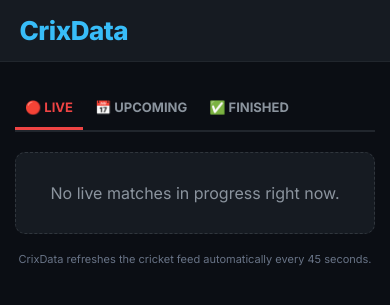
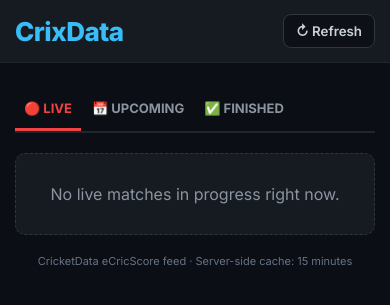
Before and after one commit to krishnahirwal16-alt/CrixData-v2, a Flask app: page / in a window 390 px wide. Shown: the top 305 px of the page. Run offline with Flask 3, Linux system fonts and the light colour scheme.

Commit message:
Refactor index.html for improved layout and features
Updated the HTML structure and styles for the CrixData application, including a refresh button and improved tab functionality.

```diff
--- a/templates/index.html
+++ b/templates/index.html
@@ -30,6 +30,7 @@
             padding: 15px 5%;
             display: flex;
             align-items: center;
+            justify-content: space-between;
         }
 
         .brand {
@@ -37,6 +38,21 @@
             font-weight: 800;
             color: #38bdf8;
             letter-spacing: -0.5px;
+        }
+
+        .refresh-btn {
+            border: 1px solid #30363d;
+            background: #0d1117;
+            color: #c9d1d9;
+            border-radius: 8px;
+            padding: 8px 12px;
+            cursor: pointer;
+            font-weight: 600;
+        }
+
+        .refresh-btn:hover {
+            border-color: #38bdf8;
+            color: #38bdf8;
         }
 
         .container {
@@ -93,12 +109,12 @@
         .card-meta {
             display: flex;
             justify-content: space-between;
+            gap: 12px;
             font-size: 12px;
             color: #38bdf8;
             font-weight: 600;
             margin-bottom: 10px;
             text-transform: uppercase;
-            gap: 12px;
         }
 
         .match-teams {
@@ -125,6 +141,7 @@
         .score {
             color: #38bdf8;
             text-align: right;
+            white-space: nowrap;
         }
 
         .status-box {
@@ -159,11 +176,12 @@
             border: 1px dashed #30363d;
         }
 
-        .refresh-note {
+        .note {
             text-align: center;
             color: #687386;
             font-size: 11px;
             margin-top: 18px;
+            line-height: 1.5;
         }
 
         @media (max-width: 600px) {
@@ -172,12 +190,16 @@
             }
 
             .tab-btn {
-                padding: 12px 10px;
+                padding: 12px 9px;
                 font-size: 13px;
             }
 
             .info-grid {
                 grid-template-columns: 1fr;
+            }
+
+            .navbar {
+                padding: 14px 15px;
             }
         }
     </style>
@@ -187,11 +209,16 @@
 
 <nav class="navbar">
     <div class="brand">CrixData</div>
+
+    <button class="refresh-btn" onclick="manualRefresh()">
+        ↻ Refresh
+    </button>
 </nav>
 
 <div class="container">
 
     <div class="tabs">
+
         <button
             class="tab-btn live-tab active"
             data-tab="live"
@@ -215,18 +242,26 @@
         >
             ✅ FINISHED
         </button>
+
     </div>
 
     <!-- LIVE -->
     <div id="live" class="section active">
+
         {% for m in matches.live %}
+
         <div class="card" style="border-left: 4px solid #ef4444;">
+
             <div class="card-meta">
-                <span>{{ m.series }}</span>
+                <span>
+                    {{ m.series }}
+                    {% if m.match_type %} · {{ m.match_type }}{% endif %}
+                </span>
                 <span>LIVE</span>
             </div>
 
             <div class="match-teams">
+
                 <div class="team-row">
                     <span class="team-name">{{ m.t1 }}</span>
                     <span class="score">{{ m.t1_score }}</span>
@@ -236,6 +271,7 @@
                     <span class="team-name">{{ m.t2 }}</span>
                     <span class="score">{{ m.t2_score }}</span>
                 </div>
+
             </div>
 
             <div class="status-box" style="color: #ef4444;">
@@ -243,6 +279,7 @@
             </div>
 
             <div class="info-grid">
+
                 <div class="info-item">
                     Venue: <span>{{ m.venue }}</span>
                 </div>
@@ -250,25 +287,38 @@
                 <div class="info-item">
                     Time: <span>{{ m.ist_time }}</span>
                 </div>
+
             </div>
+
         </div>
+
         {% else %}
+
         <div class="empty-msg">
             No live matches in progress right now.
         </div>
+
         {% endfor %}
+
     </div>
 
     <!-- UPCOMING -->
     <div id="upcoming" class="section">
+
         {% for m in matches.upcoming %}
+
         <div class="card" style="border-left: 4px solid #38bdf8;">
+
             <div class="card-meta">
-                <span>{{ m.series }}</span>
+                <span>
+                    {{ m.series }}
+                    {% if m.match_type %} · {{ m.match_type }}{% endif %}
+                </span>
                 <span>UPCOMING</span>
             </div>
 
             <div class="match-teams">
+
                 <div class="team-row">
                     <span class="team-name">{{ m.t1 }}</span>
                 </div>
@@ -276,6 +326,7 @@
                 <div class="team-row">
                     <span class="team-name">{{ m.t2 }}</span>
                 </div>
+
             </div>
 
             <div class="status-box" style="color: #38bdf8;">
@@ -283,6 +334,7 @@
             </div>
 
             <div class="info-grid">
+
                 <div class="info-item">
                     Date & Day: <span>{{ m.day }}</span>
                 </div>
@@ -294,25 +346,38 @@
                 <div class="info-item" style="grid-column: span 2;">
                     Venue: <span>{{ m.venue }}</span>
                 </div>
+
             </div>
+
         </div>
+
         {% else %}
+
         <div class="empty-msg">
-            No upcoming matches scheduled.
+            No upcoming matches in the current feed window.
         </div>
+
         {% endfor %}
+
     </div>
 
     <!-- FINISHED -->
     <div id="finished" class="section">
+
         {% for m in matches.finished %}
+
         <div class="card" style="border-left: 4px solid #22c55e;">
+
             <div class="card-meta">
-                <span>{{ m.series }}</span>
+                <span>
+                    {{ m.series }}
+                    {% if m.match_type %} · {{ m.match_type }}{% endif %}
+                </span>
                 <span>RESULT</span>
             </div>
 
             <div class="match-teams">
+
                 <div class="team-row">
                     <span class="team-name">{{ m.t1 }}</span>
                     <span class="score">{{ m.t1_score }}</span>
@@ -322,6 +387,7 @@
                     <span class="team-name">{{ m.t2 }}</span>
                     <span class="score">{{ m.t2_score }}</span>
                 </div>
+
             </div>
 
             <div class="status-box" style="color: #22c55e;">
@@ -329,6 +395,7 @@
             </div>
 
             <div class="info-grid">
+
                 <div class="info-item">
                     Date: <span>{{ m.day }}</span>
                 </div>
@@ -336,18 +403,25 @@
                 <div class="info-item">
                     Venue: <span>{{ m.venue }}</span>
                 </div>
+
             </div>
+
         </div>
+
         {% else %}
+
         <div class="empty-msg">
-            No recently finished matches.
+            No recent finished matches in the current feed window.
         </div>
+
         {% endfor %}
+
     </div>
 
-    <div class="refresh-note">
-        CrixData refreshes the cricket feed automatically every 45 seconds.
+    <div class="note">
+        CricketData eCricScore feed · Server-side cache: 15 minutes
     </div>
+
 </div>
 
 <script>
@@ -374,7 +448,10 @@
         sessionStorage.setItem('crixdata_active_tab', tabName);
     }
 
-    // Restore the last selected tab after a refresh.
+    function manualRefresh() {
+        window.location.reload();
+    }
+
     document.addEventListener('DOMContentLoaded', () => {
         const savedTab = sessionStorage.getItem('crixdata_active_tab');
 
@@ -382,12 +459,6 @@
             switchTab(savedTab);
         }
     });
-
-    // Automatic feed refresh.
-    // The selected tab is preserved with sessionStorage.
-    setTimeout(() => {
-        window.location.reload();
-    }, 45000);
 </script>
 
 </body>
```
